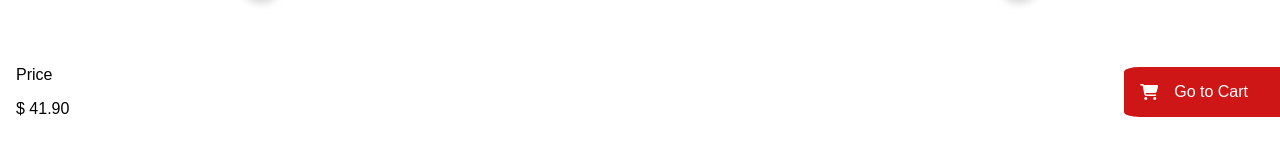
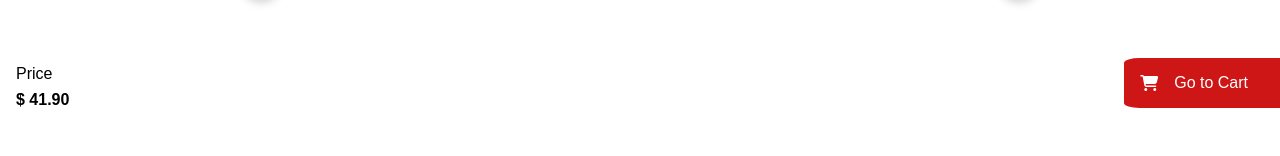
Before and after one commit to choi0138/mtm6201-midterm, a plain HTML site: page product.html in a window 1280 px wide. Shown: the part 1379-1535 px from the top of the page. Drawn offline with Linux system fonts and the light colour scheme.

Commit message:
modified

```diff
--- a/product.html
+++ b/product.html
@@ -33,7 +33,7 @@
     <footer class="productpage">
         <span>
             <p>Price</p>
-            <p>$ 41.90</p>
+            <h4>$ 41.90</h4>
         </span>
         <span class="cart1">
             <i class="fa-solid fa-cart-shopping"></i>
--- a/style.css
+++ b/style.css
@@ -366,6 +366,10 @@ footer .grid-container {
     padding: 0 2rem 0 1rem;
 }
 
+.productpage p, h4 {
+    margin: 0.5rem 0 0 0;
+}
+
     /* end of product page*/
 
     /* start of cart page */
```
